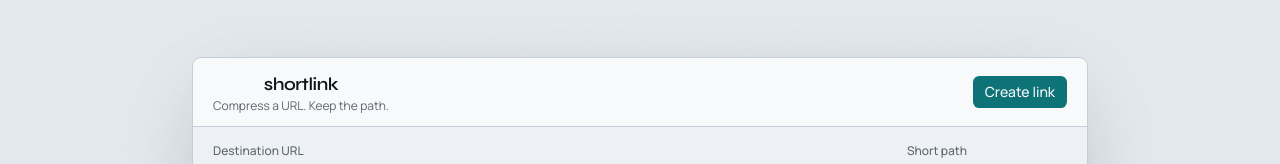
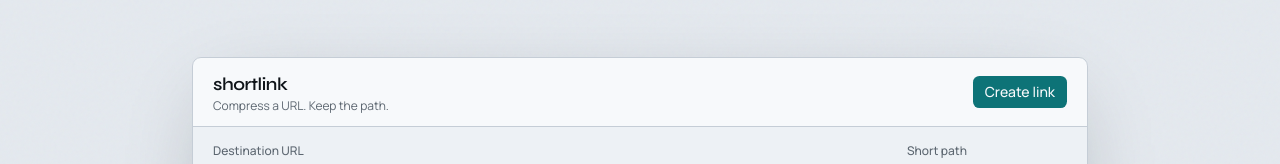
Before and after one commit to piotr-jura-udemy/shortlink, a Next.js app: page / in a window 1280 px wide. Shown: the part 462-626 px from the top of the page. Built offline with nearby package versions, Linux system fonts and the light colour scheme.

Commit message:
Align product demo header text to the left.
Keep the marketing mock header copy left-aligned within its toolbar row.

Co-authored-by: Cursor <cursoragent@cursor.com>

```diff
--- a/components/landing/product-demo.tsx
+++ b/components/landing/product-demo.tsx
@@ -29,7 +29,7 @@ export function ProductDemo() {
       className="w-full overflow-hidden rounded-xl border border-border bg-card shadow-[0_24px_80px_-24px_color-mix(in_srgb,var(--ink)_28%,transparent)]"
     >
       <div className="flex items-center justify-between gap-4 border-b border-border px-4 py-3 sm:px-5">
-        <div className="min-w-0">
+        <div className="min-w-0 text-left">
           <p className="font-display text-lg font-semibold tracking-tight text-foreground">
             shortlink
           </p>
```
